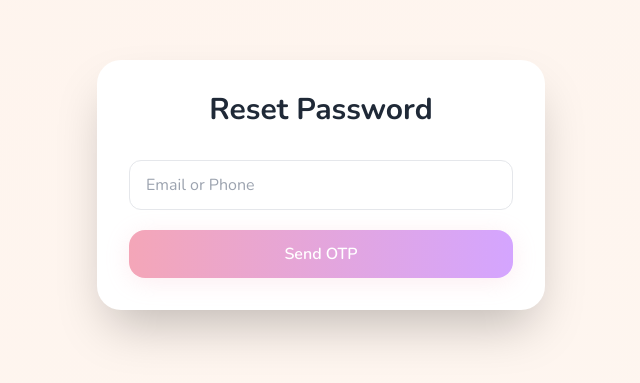
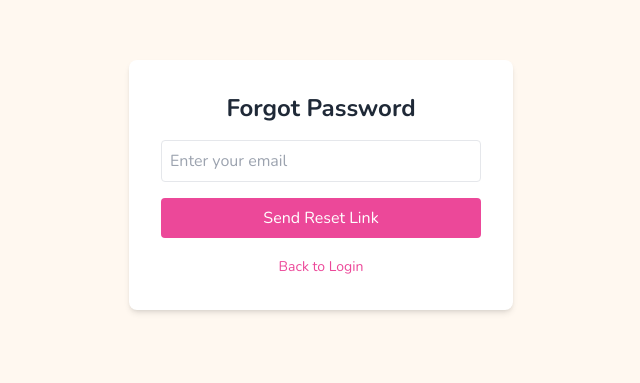
Before and after one commit to saniya026/memory-nest, a React (Vite) app in the folder frontend/: page /forgot-password in a window 1280 px wide. Shown: the part 215-598 px from the top of the page, without its empty margins (319-959 px from the left). Built offline with nearby package versions, Linux system fonts and the light colour scheme; no server answers.

Commit message:
feat: implement forgot password functionality with email input and loading state

```diff
--- a/frontend/src/pages/auth/ForgotPassword.jsx
+++ b/frontend/src/pages/auth/ForgotPassword.jsx
@@ -1,75 +1,53 @@
-import { useState } from 'react';
-import { useNavigate } from 'react-router-dom';
-import { useAuth } from '../../context/AuthContext';
+import { useState } from 'react'
+import axios from 'axios'
+import { toast } from 'react-hot-toast'
+import { Link } from 'react-router-dom'
 
-export default function ForgotPassword() {
-  const [step, setStep] = useState(1);
-  const [input, setInput] = useState('');
-  const [otp, setOtp] = useState('');
-  const [newPass, setNewPass] = useState('');
-  const { sendOTP, verifyOTP, resetPassword } = useAuth();
+const ForgotPassword = () => {
+  const [email, setEmail] = useState('')
+  const [loading, setLoading] = useState(false)
 
-  const handleSendOTP = async (e) => {
-    e.preventDefault();
-    await sendOTP(input);
-    setStep(2);
-  };
-
-  const handleVerifyOTP = async (e) => {
-    e.preventDefault();
-    if (otp === '123456') setStep(3);
-  };
-
-  const handleReset = async (e) => {
-    e.preventDefault();
-    await resetPassword(newPass);
-  };
+  const handleSubmit = async (e) => {
+    e.preventDefault()
+    setLoading(true)
+    try {
+      const { data } = await axios.post('http://localhost:5000/api/auth/forgot-password', { email })
+      toast.success(data.message)
+      setEmail('')
+    } catch (error) {
+      toast.error(error.response?.data?.message || 'Something went wrong')
+    } finally {
+      setLoading(false)
+    }
+  }
 
   return (
-    <div className="flex min-h-screen items-center justify-center bg-gradient-to-br from-rose/5 to-lavender/5 px-4">
-      <div className="w-full max-w-md rounded-3xl bg-white p-8 shadow-2xl dark:bg-gray-800">
-        <h2 className="text-center text-3xl font-bold">Reset Password</h2>
-
-        {step === 1 && (
-          <form onSubmit={handleSendOTP} className="mt-8 space-y-5">
-            <input
-              type="text"
-              placeholder="Email or Phone"
-              value={input}
-              onChange={(e) => setInput(e.target.value)}
-              className="w-full rounded-xl border px-4 py-3 dark:bg-gray-700"
-            />
-            <button className="btn-primary w-full py-3">Send OTP</button>
-          </form>
-        )}
-
-        {step === 2 && (
-          <form onSubmit={handleVerifyOTP} className="mt-8 space-y-5">
-            <input
-              type="text"
-              maxLength="6"
-              placeholder="Enter OTP: 123456"
-              value={otp}
-              onChange={(e) => setOtp(e.target.value)}
-              className="w-full rounded-xl border px-4 py-3 text-center text-2xl dark:bg-gray-700"
-            />
-            <button className="btn-primary w-full py-3">Verify OTP</button>
-          </form>
-        )}
-
-        {step === 3 && (
-          <form onSubmit={handleReset} className="mt-8 space-y-5">
-            <input
-              type="password"
-              placeholder="New Password"
-              value={newPass}
-              onChange={(e) => setNewPass(e.target.value)}
-              className="w-full rounded-xl border px-4 py-3 dark:bg-gray-700"
-            />
-            <button className="btn-primary w-full py-3">Update Password</button>
-          </form>
-        )}
+    <div className="min-h-screen flex items-center justify-center">
+      <div className="bg-white p-8 rounded-lg shadow-md w-96">
+        <h2 className="text-2xl font-bold mb-4 text-center">Forgot Password</h2>
+        <form onSubmit={handleSubmit}>
+          <input
+            type="email"
+            placeholder="Enter your email"
+            value={email}
+            onChange={(e) => setEmail(e.target.value)}
+            className="w-full p-2 border rounded mb-4"
+            required
+          />
+          <button
+            type="submit"
+            disabled={loading}
+            className="w-full bg-pink-500 text-white p-2 rounded disabled:opacity-50"
+          >
+            {loading ? 'Sending...' : 'Send Reset Link'}
+          </button>
+        </form>
+        <div className="text-center mt-4">
+          <Link to="/login" className="text-sm text-pink-500">Back to Login</Link>
+        </div>
       </div>
     </div>
-  );
+  )
 }
+
+export default ForgotPassword
--- a/frontend/src/pages/auth/Login.jsx
+++ b/frontend/src/pages/auth/Login.jsx
@@ -21,7 +21,7 @@ export default function Login() {
   }
 
   return (
-    <div className="mx-auto flex min-h- max-w-md flex-col justify-center px-4">
+    <div className="mx-auto flex min-h-screen max-w-md flex-col justify-center px-4">
       <div className="mb-8 text-center">
         <Logo className="justify-center text-2xl" />
         <h1 className="mt-4 font-display text-2xl font-bold">Welcome Back</h1>
@@ -45,9 +45,20 @@ export default function Login() {
           onChange={(e) => setForm({...form, password: e.target.value })}
           required
         />
+
+        <div className="text-right">
+          <Link
+            to="/forgot-password"
+            className="text-sm text-rose hover:underline"
+          >
+            Forgot Password?
+          </Link>
+        </div>
+
         <button type="submit" disabled={loading} className="btn-primary w-full">
           {loading? 'Logging in...' : 'Login'}
         </button>
+
         <p className="text-center text-sm text-gray-500">
           Don't have account? <Link to="/signup" className="font-semibold text-rose">Sign up</Link>
         </p>
```
